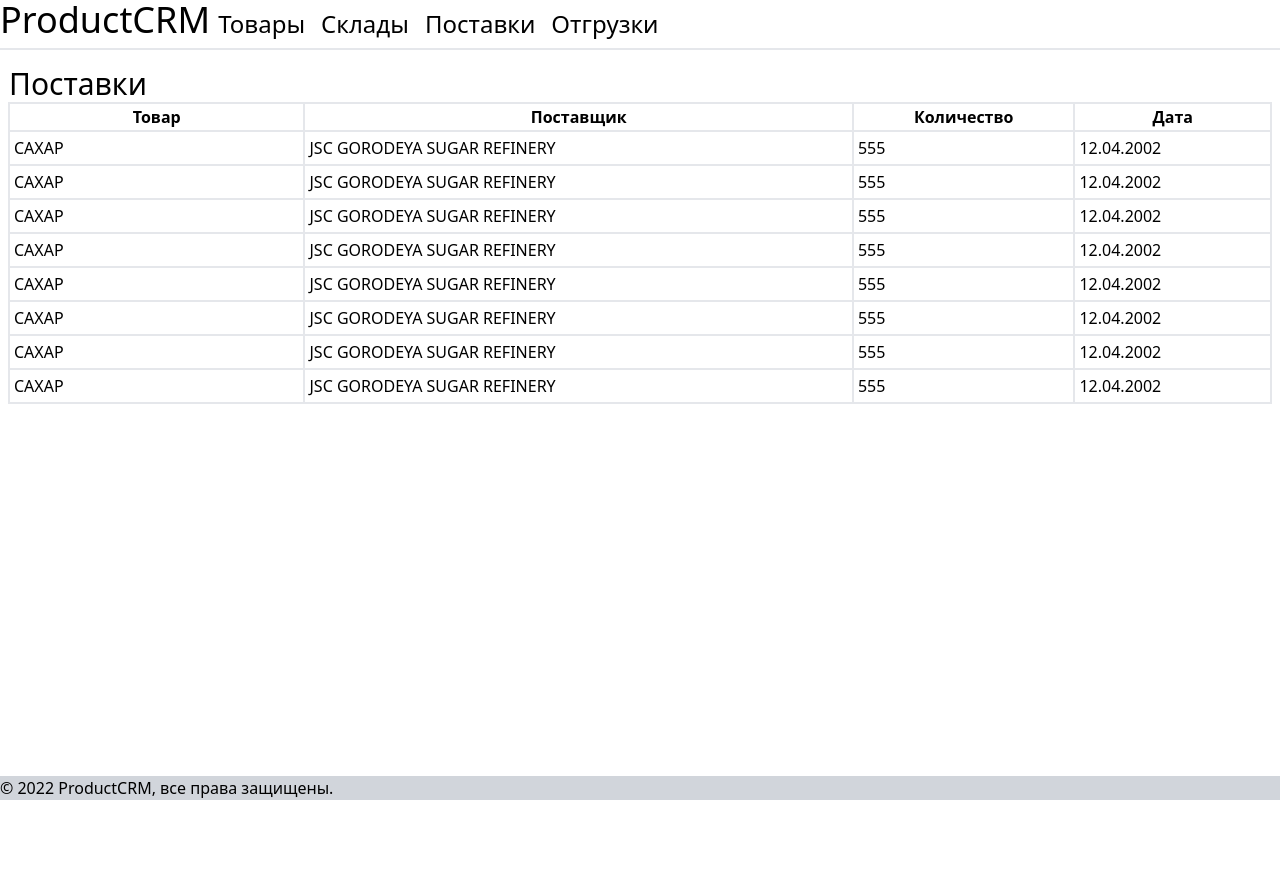
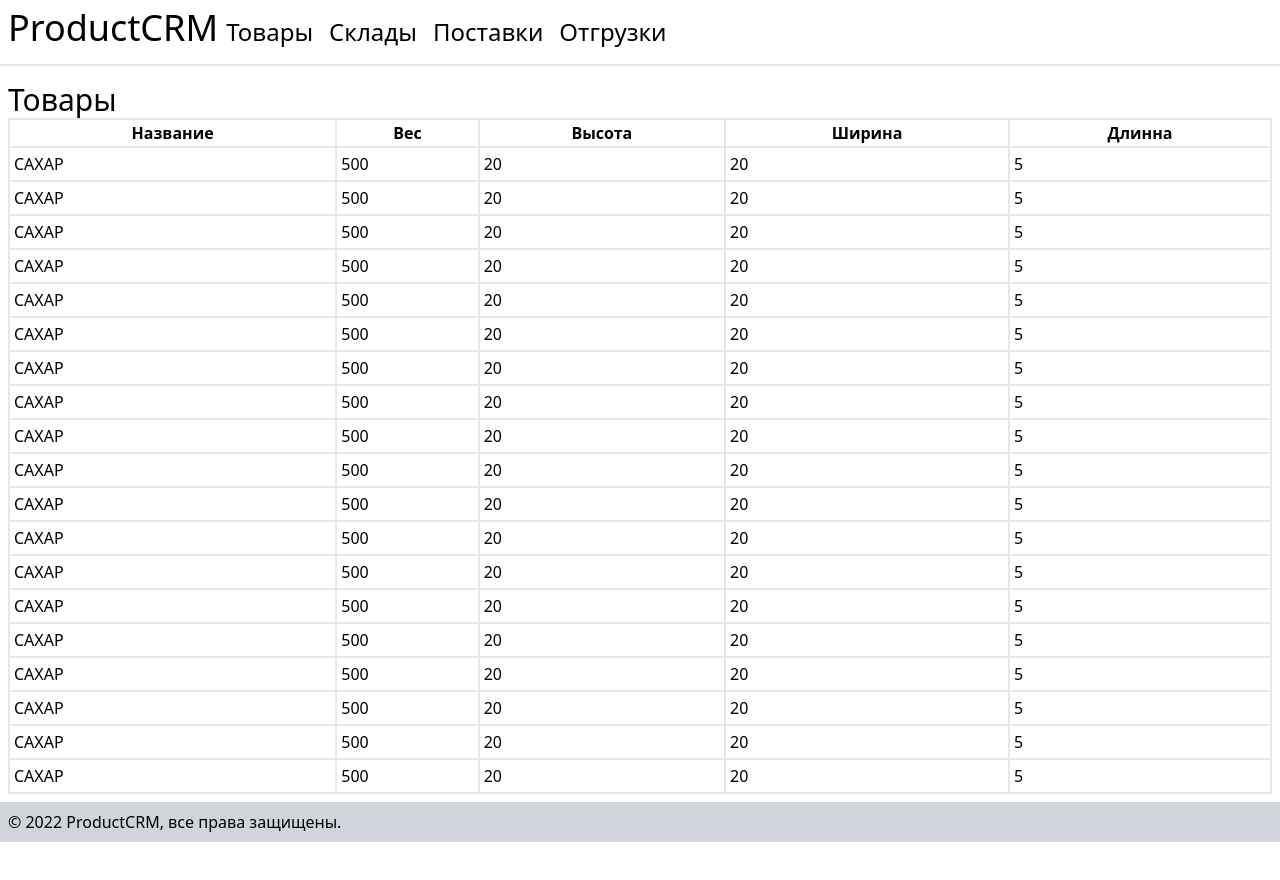
Before and after one commit to ao-tvoydom/practice-crm, a Vue app in the folder frontend/: page / in a window 1280 px wide. Shown: the top 880 px of the page. After the commit the page ends 842 px from the top, so only its background shows below. Built offline with nearby package versions, Linux system fonts and the light colour scheme.

Commit message:
footer fix

```diff
--- a/frontend/src/App.vue
+++ b/frontend/src/App.vue
@@ -1,6 +1,6 @@
 <template>
   <div class="h-full">
-    <header class="flex mb-4 border-b-2">
+    <header class="flex mb-4 border-b-2 p-2">
       <div class="text-4xl">ProductCRM</div>
       <div class="text-2xl m-2 cursor-pointer hover:text-blue-500" v-on:click="currentTab='products'">Товары</div>
       <div class="text-2xl m-2 cursor-pointer hover:text-blue-500" >Склады</div>
@@ -8,12 +8,12 @@
       <div class="text-2xl m-2 cursor-pointer hover:text-blue-500" >Отгрузки</div>
     </header>
 
-    <div class="h-full m-2">
+    <div class="content m-2">
       <ProductsPage v-if=" currentTab==='products' "></ProductsPage>
       <SupplysPage v-if=" currentTab==='supplys' "></SupplysPage>
     </div>
 
-    <footer class="sticky bottom-0 bg-gray-300">© 2022 ProductCRM, все права защищены.</footer>
+    <footer class="bottom-0 bg-gray-300 p-2 ">© 2022 ProductCRM, все права защищены.</footer>
   </div>
 </template>
 
@@ -26,7 +26,7 @@ export default {
   name: 'App',
   data() {
     return {
-      currentTab: "supplys"
+      currentTab: "products"
     }
   },
   components: {
--- a/frontend/src/assets/tailwind.css
+++ b/frontend/src/assets/tailwind.css
@@ -13,3 +13,7 @@ html, body {
 #app {
     height: 100%;
 }
+
+.content {
+    min-height: calc(100vh - 8.1rem);
+}
```
